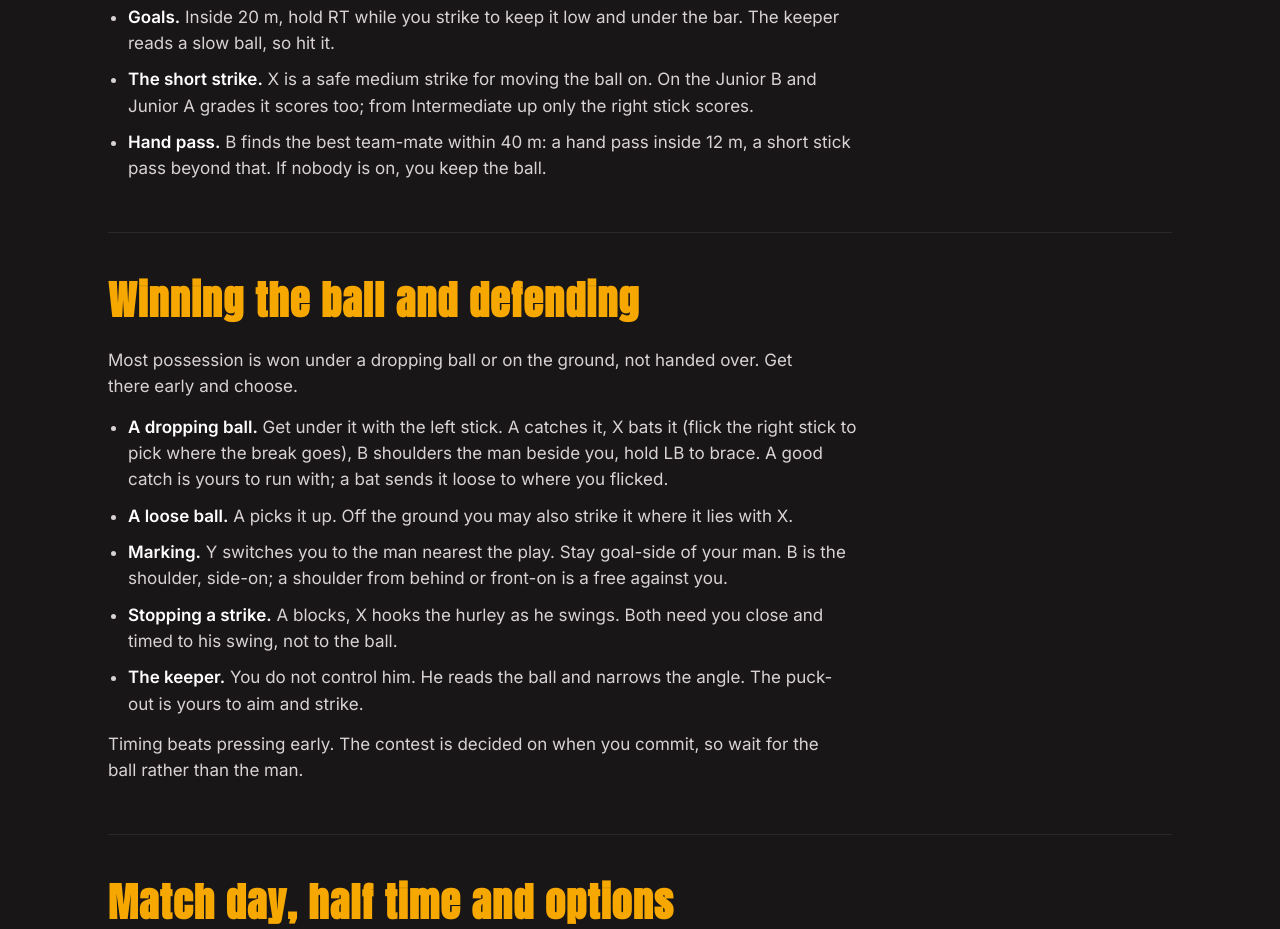
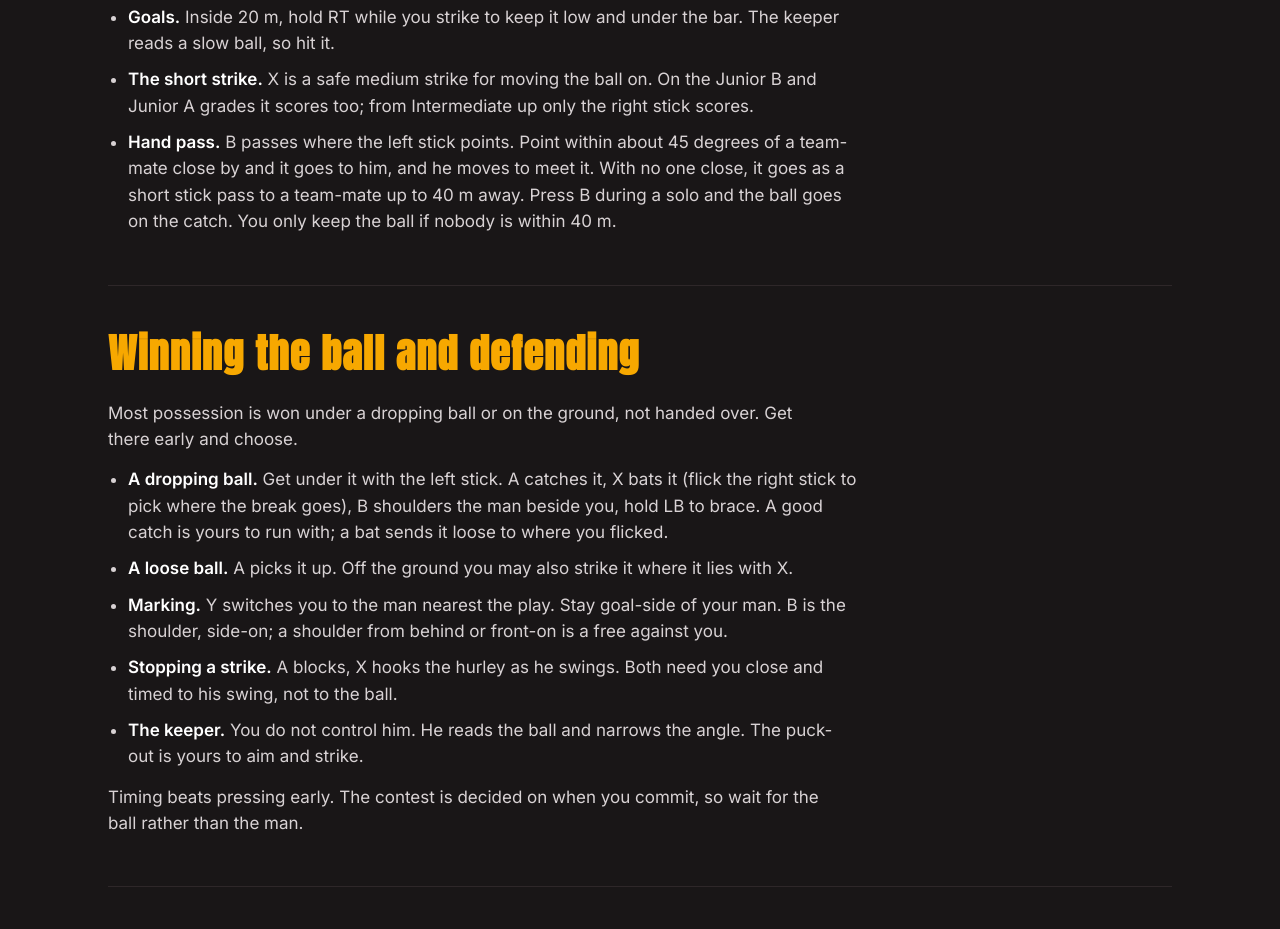
Before and after one commit to Mg08m/lcmgproductions-site, a plain HTML site: page hurling/guide/index.html in a window 1280 px wide. Shown: the part 2380-3309 px from the top of the page. Drawn offline with Linux system fonts and the light colour scheme.

Commit message:
Hurling guide: hand pass follows the left stick (Steam build 26384204).
Co-Authored-By: Claude Opus 5.5 <noreply@anthropic.com>

```diff
--- a/hurling/guide/index.html
+++ b/hurling/guide/index.html
@@ -133,7 +133,7 @@
         <li><strong>Read the word.</strong> After every strike the game tells you how clean it was and why: off the sweet spot, on the run, a man on you. That word is your coaching.</li>
         <li><strong>Goals.</strong> Inside 20 m, hold RT while you strike to keep it low and under the bar. The keeper reads a slow ball, so hit it.</li>
         <li><strong>The short strike.</strong> X is a safe medium strike for moving the ball on. On the Junior B and Junior A grades it scores too; from Intermediate up only the right stick scores.</li>
-        <li><strong>Hand pass.</strong> B finds the best team-mate within 40 m: a hand pass inside 12 m, a short stick pass beyond that. If nobody is on, you keep the ball.</li>
+        <li><strong>Hand pass.</strong> B passes where the left stick points. Point within about 45 degrees of a team-mate close by and it goes to him, and he moves to meet it. With no one close, it goes as a short stick pass to a team-mate up to 40 m away. Press B during a solo and the ball goes on the catch. You only keep the ball if nobody is within 40 m.</li>
       </ul>
     </section>
 
```
